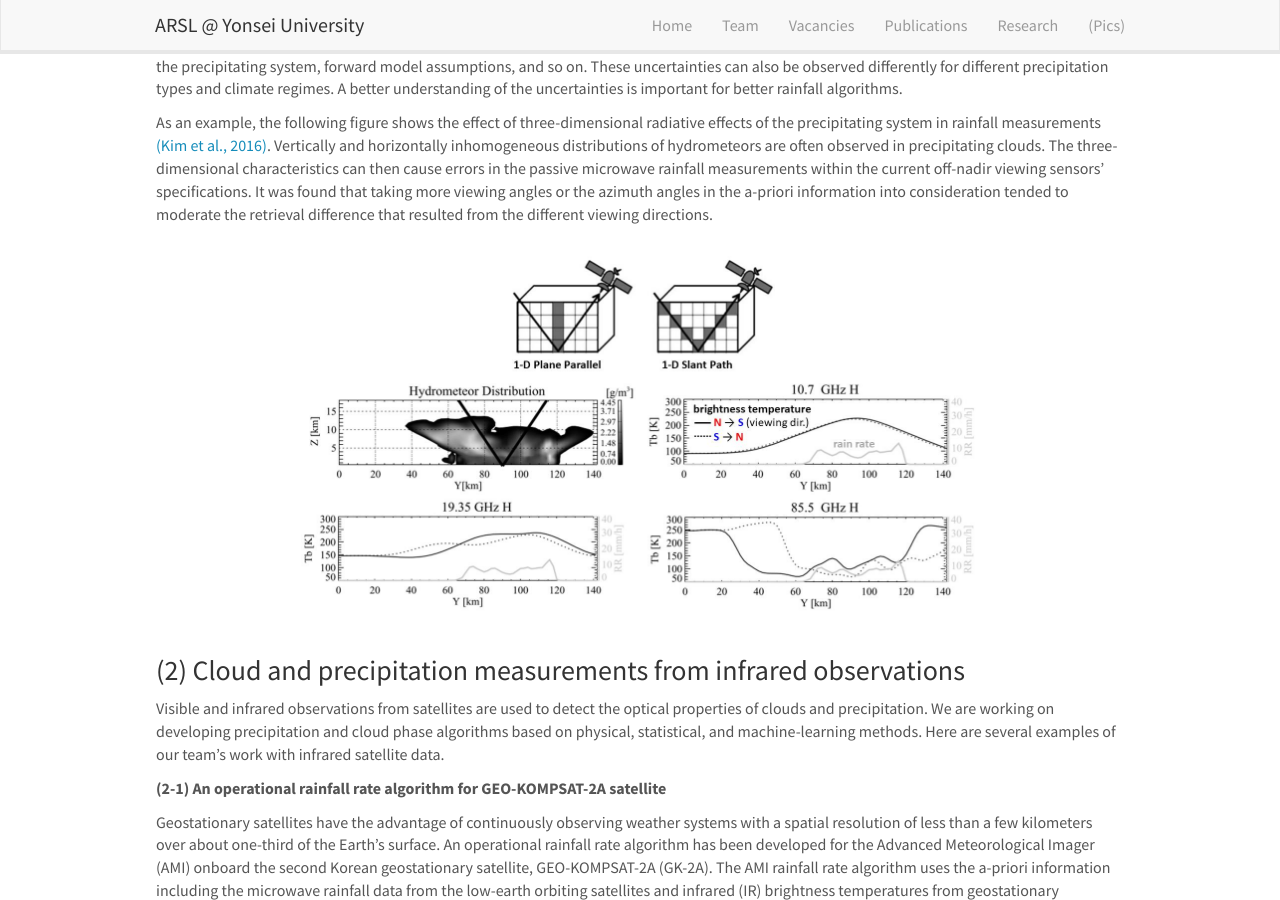
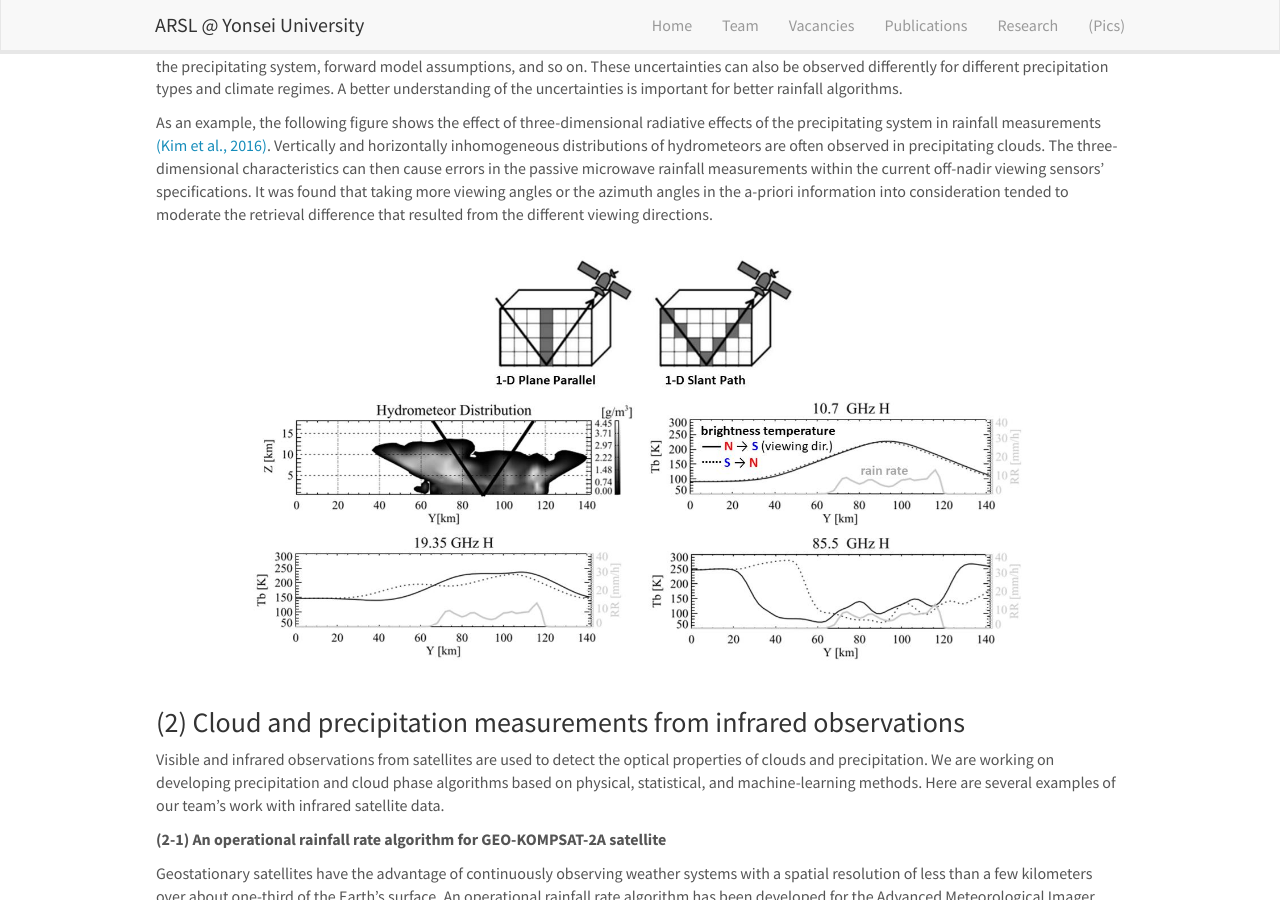
Before and after one commit to roo2003/roo2003.github.io, a Jekyll site: the page built from _pages/research.md, in a window 1280 px wide and 900 px high, scrolled down 1369 px. Built offline with Jekyll 4.4.1, drawn with Linux system fonts in a browser that asks for light colours; nearby versions of some CDN libraries.

Commit message:
Update research.md

```diff
--- a/_pages/research.md
+++ b/_pages/research.md
@@ -44,7 +44,7 @@ There are many sources of error in passive microwave rainfall estimation. Errors
 As an example, the following figure shows the effect of three-dimensional radiative effects of the precipitating system in rainfall measurements [(Kim et al., 2016)](https://doi.org/10.1109/TGRS.2015.2490743). Vertically and horizontally inhomogeneous distributions of hydrometeors are often observed in precipitating clouds. The three-dimensional characteristics can then cause errors in the passive microwave rainfall measurements within the current off-nadir viewing sensors' specifications. It was found that taking more viewing angles or the azimuth angles in the a-priori information into consideration tended to moderate the retrieval difference that resulted from the different viewing directions.
 
 <div style="text-align: center;">
-  <img src="{{ site.url }}{{ site.baseurl }}/images/respic/3deffect.JPG" style="width: 70%; margin: 2%;">
+  <img src="{{ site.url }}{{ site.baseurl }}/images/respic/3deffect.JPG" style="width: 80%; margin: 2%;">
 </div>
 
 ### (2) Cloud and precipitation measurements from infrared observations
```
